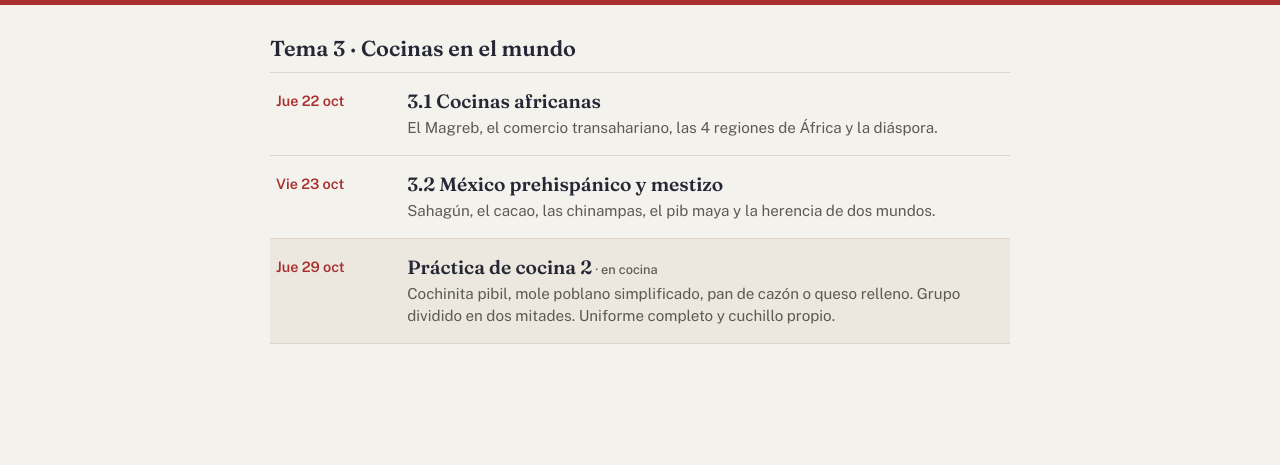
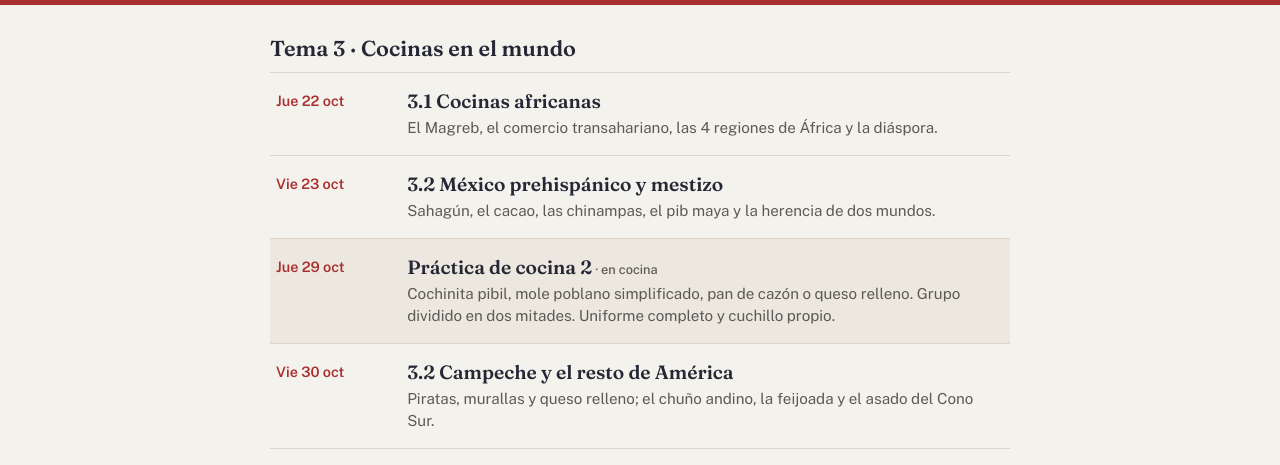
Before and after one commit to jesusrodriguezgarcia749-cloud/origen-de-las-cocinas, a plain HTML site: page diapositivas/index.html in a window 1280 px wide. Shown: the part 193-658 px from the top of the page. Drawn offline with nearby package versions, Linux system fonts and the light colour scheme.

Commit message:
Add files via upload

```diff
--- a/diapositivas/index.html
+++ b/diapositivas/index.html
@@ -56,7 +56,11 @@ const SESIONES = [
     descripcion: "Sahagún, el cacao, las chinampas, el pib maya y la herencia de dos mundos." },
   { tema: "Tema 3 · Cocinas en el mundo", fecha: "Jue 29 oct",
     titulo: "Práctica de cocina 2",
-    descripcion: "Cochinita pibil, mole poblano simplificado, pan de cazón o queso relleno. Grupo dividido en dos mitades. Uniforme completo y cuchillo propio." }
+    descripcion: "Cochinita pibil, mole poblano simplificado, pan de cazón o queso relleno. Grupo dividido en dos mitades. Uniforme completo y cuchillo propio." },
+  { tema: "Tema 3 · Cocinas en el mundo", fecha: "Vie 30 oct",
+    archivo: "3-2-campeche-america.html",
+    titulo: "3.2 Campeche y el resto de América",
+    descripcion: "Piratas, murallas y queso relleno; el chuño andino, la feijoada y el asado del Cono Sur." }
 ];
 </script>
 
```
